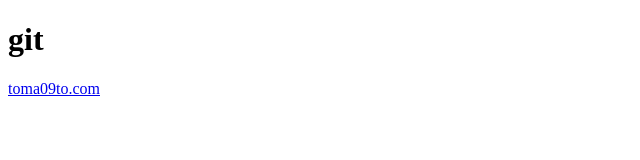
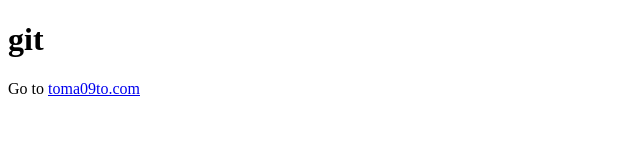
Before and after one commit to toma09to/gitgitgit, a plain HTML site: page index.html in a window 1280 px wide. Shown: the full height of the page, 0-640 px from the left. Drawn offline with Linux system fonts and the light colour scheme.

Commit message:
Goto toma09to.com #1

```diff
--- a/index.html
+++ b/index.html
@@ -5,6 +5,6 @@
 	</head>
 	<body>
 		<h1>git</h1>
-		<a href="https://toma09to.com">toma09to.com</a>
+		<p>Go to <a href="https://toma09to.com">toma09to.com</a></p>
 	</body>
 </html>
```
